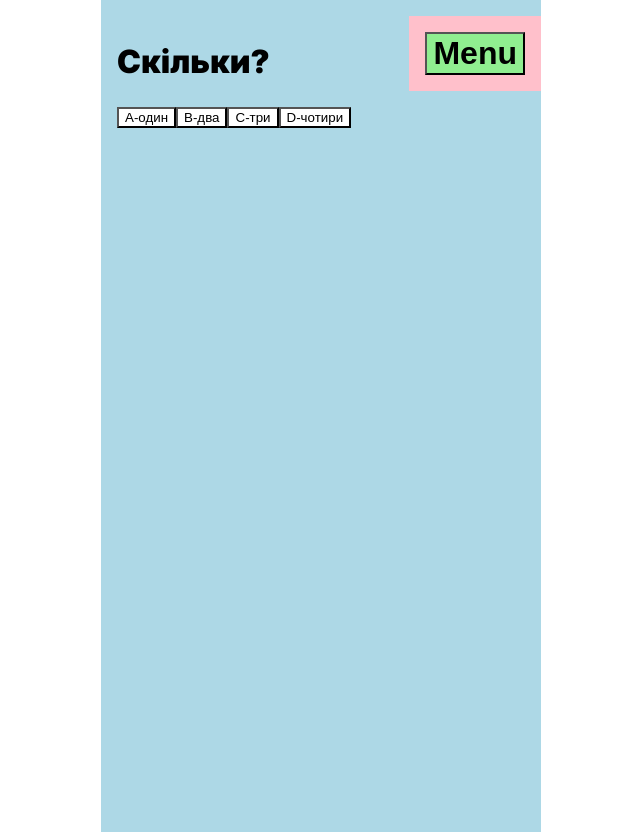
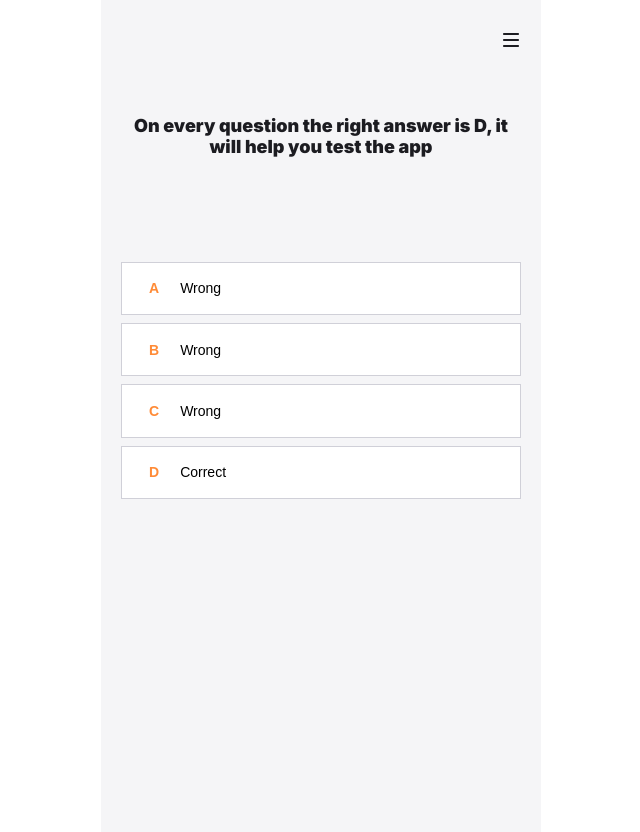
Before and after one commit to inperegelion/Millionare-game, a React (Create React App) app: page / in a window 1280 px wide. Both pictures are taken after a click on the button "Start". Shown: the whole page, without its empty margins (319-959 px from the left). Built offline with nearby package versions, Linux system fonts and the light colour scheme.

Commit message:
improved ui visual

```diff
--- a/src/App.tsx
+++ b/src/App.tsx
@@ -5,7 +5,7 @@ import Start from './pages/start';
 import Game from './pages/game';
 import Over from './pages/over';
 
-import './App.css';
+import './App.scss';
 
 const router = createHashRouter([
   {
--- /dev/null
+++ b/src/components/MenuButton/index.tsx
@@ -0,0 +1,19 @@
+import { PropsWithChildren } from 'react';
+import burgir_open_menu from '../../assets/burgir_open_menu.svg';
+import cross_close_menu from '../../assets/cross_close_menu.svg';
+
+type MenuButtonProps = PropsWithChildren<{
+  isOpen: boolean
+  onClick: () => void
+}>;
+export default function MenuButton({ onClick, isOpen }: MenuButtonProps): JSX.Element {
+  return (
+    <button className="Menu" type="button" onClick={onClick}>
+      {
+          isOpen
+            ? <img src={cross_close_menu} alt="" />
+            : <img src={burgir_open_menu} alt="" />
+        }
+    </button>
+  );
+}
--- a/src/config/game.json
+++ b/src/config/game.json
@@ -5,14 +5,19 @@
   "zeroWinRemuneration": "nothing",
   "questions": [
     {
-      "questionText": "Скільки?",
-      "answers": ["один", "два", "три", "чотири"],
+      "questionText": "On every question the right answer is D, it will help you test the app",
+      "answers": ["Wrong", "Wrong", "Wrong", "Correct"],
       "correctAnswersIndexes": 3,
       "remuneration": "loli-pop"
     },
     {
-      "questionText": "How much?",
-      "answers": ["one", "two", "three", "four"],
+      "questionText": "Even so my sun one early morn did shine,\n With all triumphant splendour on my brow;\n But out, alack, he was but one hour mine,\n The region cloud hath mask’d him from me now ?",
+      "answers": [
+        "My heart leaps up when I behold",
+        "A rainbow in the sky",
+        "So was it when my life began",
+        "So is it now I am a man "
+      ],
       "correctAnswersIndexes": 3,
       "remuneration": "$500"
     },
--- a/src/index.css
+++ b/src/index.css
@@ -17,3 +17,7 @@ body {
   max-width: 440px;
   width: 100%;
 }
+
+/* #root  * {
+  outline: solid 1px red;
+} */
--- a/src/pages/game/Answers/index.tsx
+++ b/src/pages/game/Answers/index.tsx
@@ -3,8 +3,8 @@ import { useNavigate } from 'react-router-dom';
 
 import { useQuestion, useQuestionIndex } from '../../../hooks/useQuestion';
 import { getConfig, getQuestion, getQuestionsLength } from '../../../config';
+import { ROUTE_GAME, ROUTE_OVER } from '../../../constants';
 import './style.scss';
-import { ROUTE_GAME, ROUTE_OVER } from '../../../constants';
 
 export default function Answers(): JSX.Element {
   const navigate = useNavigate();
@@ -78,8 +78,8 @@ export default function Answers(): JSX.Element {
             }}
             className={classNames.join(' ')}
           >
-            <span>{answerNames[answerIndex]}</span>
-            <span>{`-${answerText}`}</span>
+            <span className="AnswerName">{answerNames[answerIndex]}</span>
+            <span className="AnswerText">{answerText}</span>
           </button>
         );
       })}
--- a/src/pages/game/Answers/style.scss
+++ b/src/pages/game/Answers/style.scss
@@ -1,9 +1,39 @@
 @import "../../../styles/variables.scss";
 
 .Answers {
+  display: flex;
+  flex-direction: column;
+
   .Answer {
+    border: none;
+    background: none;
+    height: fit-content;
+
+    height: 4em;
+    border: 1px solid $black-40;
+    margin: 4px;
+
     background: $white-100;
-    // background: blue;
+
+    display: flex;
+    flex-direction: row;
+    justify-content: flex-start;
+    align-items: center;
+
+    .AnswerName {
+      font-style: normal;
+      font-weight: 600;
+      font-size: 14px;
+      line-height: 116%;
+      color: $orange-100;
+
+      margin: 1.5em;
+    }
+    .AnswerText {
+      font-weight: 400;
+      font-size: 14px;
+      line-height: 116%;
+    }
   }
   .Selected {
     background: $orange-5;
--- a/src/pages/game/Stages/index.tsx
+++ b/src/pages/game/Stages/index.tsx
@@ -1,22 +1,9 @@
-// import './style.scss';
+import { useState } from 'react';
 
-import { PropsWithChildren, useState } from 'react';
+import MenuButton from '../../../components/MenuButton';
 import { getRemunerations } from '../../../config';
 import { useQuestionIndex } from '../../../hooks/useQuestion';
 import './style.scss';
-
-type MenuButtonProps = PropsWithChildren<{ isOpen: boolean, onClick: () => void }>;
-function MenuButton({ onClick, isOpen }: MenuButtonProps): JSX.Element {
-  return (
-    <button
-      className="Menu"
-      type="button"
-      onClick={onClick}
-    >
-      {isOpen ? 'X' : 'Menu'}
-    </button>
-  );
-}
 
 export default function Stages(): JSX.Element {
   const [isOpen, setIsOpen] = useState(false);
@@ -26,18 +13,29 @@ export default function Stages(): JSX.Element {
   if (!isOpen) {
     return (
       <div className="Stages">
-        <MenuButton isOpen={isOpen} onClick={() => { setIsOpen(true); }} />
+        <MenuButton
+          isOpen={isOpen}
+          onClick={() => {
+            setIsOpen(true);
+          }}
+        />
       </div>
     );
   }
 
   return (
     <div className="Stages">
-      <MenuButton isOpen={isOpen} onClick={() => { setIsOpen(false); }} />
+      <MenuButton
+        isOpen={isOpen}
+        onClick={() => {
+          setIsOpen(false);
+        }}
+      />
       <div className="Remunerations">
         {remunerations.map((remuneration, i) => {
           const classNames = ['Remuneration'];
           if (questionIndex === i) classNames.push('Active');
+          else if (questionIndex > i) classNames.push('Passed');
           return (
             <p
               // eslint-disable-next-line react/no-array-index-key
--- a/src/pages/game/Stages/style.scss
+++ b/src/pages/game/Stages/style.scss
@@ -5,34 +5,52 @@
   right: 0;
   z-index: 1;
 
-  background: pink;
+  background: $black-5;
   display: flex;
   flex-direction: column;
   justify-content: flex-start;
+  align-items: center;
 
   padding: 1em;
+  width: calc(100% - 2em);
 
   overflow: hidden;
 
   .Menu {
-    background: lightgreen;
-    font-style: normal;
-    font-weight: 600;
-    font-size: 32px;
-    line-height: 116%;
+    border: none;
+    background: none;
+    align-self: flex-end;
   }
 
   .Remunerations {
+    width: 100%;
+
     display: flex;
     flex-direction: column-reverse;
-    background: rgb(238, 214, 144);
 
     .Remuneration {
-      background: rgb(203, 144, 238);
+      background: $white-100;
+
+      padding: 1em 0;
+      border: 1px solid $black-40;
+      margin: 4px 0;
+
+      width: 100%;
+      text-align: center;
+
+      font-style: normal;
+      font-weight: 400;
+      font-size: 14px;
+      line-height: 116%;
     }
 
     .Active {
-      font-weight: bolder;
+      color: $orange-100;
+      border-color: $orange-100;
+    }
+    .Passed {
+      color: $black-40;
+      border-color: $black-40;
     }
   }
 }
--- a/src/pages/game/index.tsx
+++ b/src/pages/game/index.tsx
@@ -8,10 +8,8 @@ export default function Game(): JSX.Element {
 
   return (
     <div className="GamePage">
-      {/* <div className="Question"> */}
       <h2 className="QuestionText">{question?.questionText}</h2>
       <Answers />
-      {/* </div> */}
       <Stages />
     </div>
   );
--- a/src/pages/game/style.scss
+++ b/src/pages/game/style.scss
@@ -2,7 +2,7 @@
 
 .GamePage {
   position: relative;
-  background: lightblue;
+  background: $black-5;
   display: flex;
   flex-direction: column;
   justify-content: flex-start;
@@ -15,7 +15,14 @@
   .QuestionText {
     font-style: normal;
     font-weight: 600;
-    font-size: 32px;
+    font-size: 18px;
     line-height: 116%;
+
+    text-align: center;
+
+    margin-top: 100px;
+    margin-bottom: 100px;
+
+    color: $black-100;
   }
 }
```
Also changed, not shown: src/App.scss (renamed from src/App.css), src/assets/burgir_open_menu.svg (added), src/assets/cross_close_menu.svg (added).
